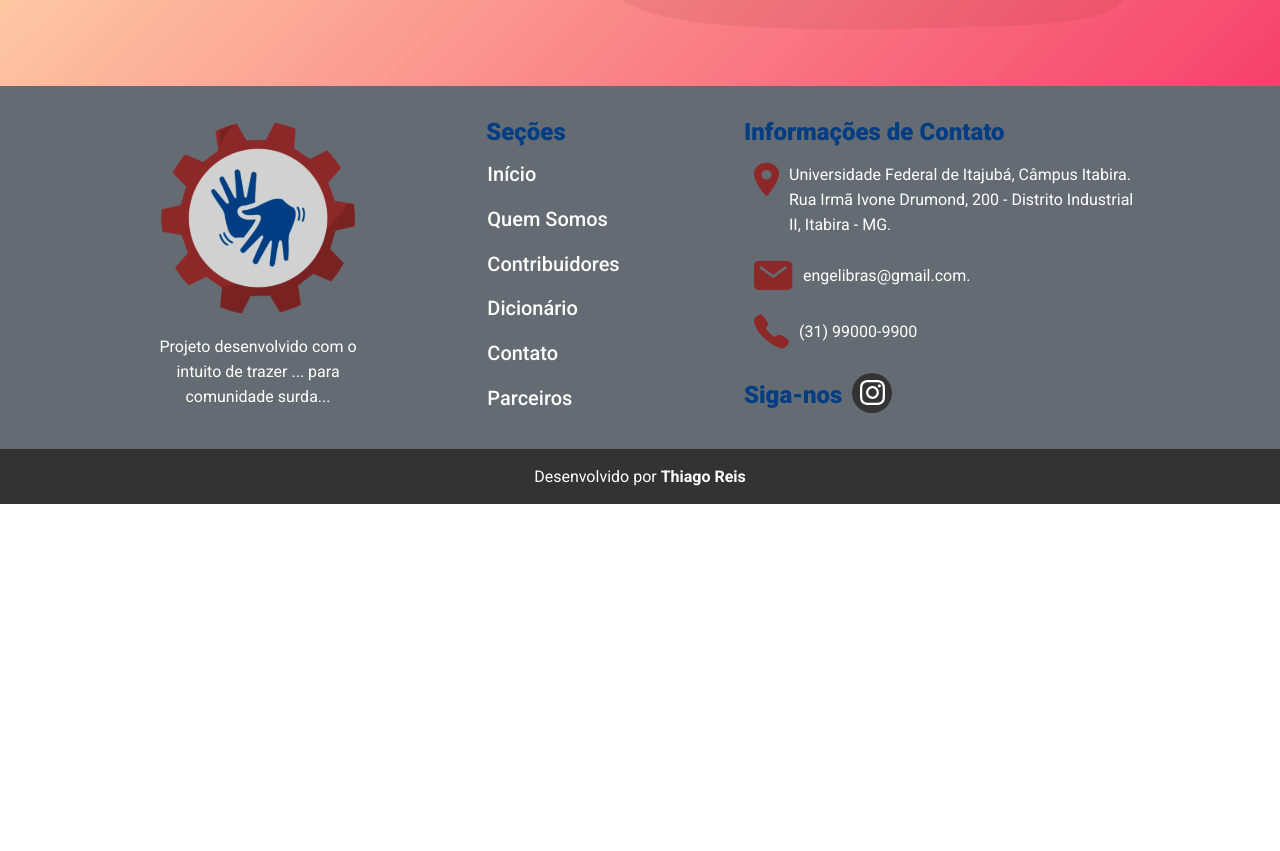
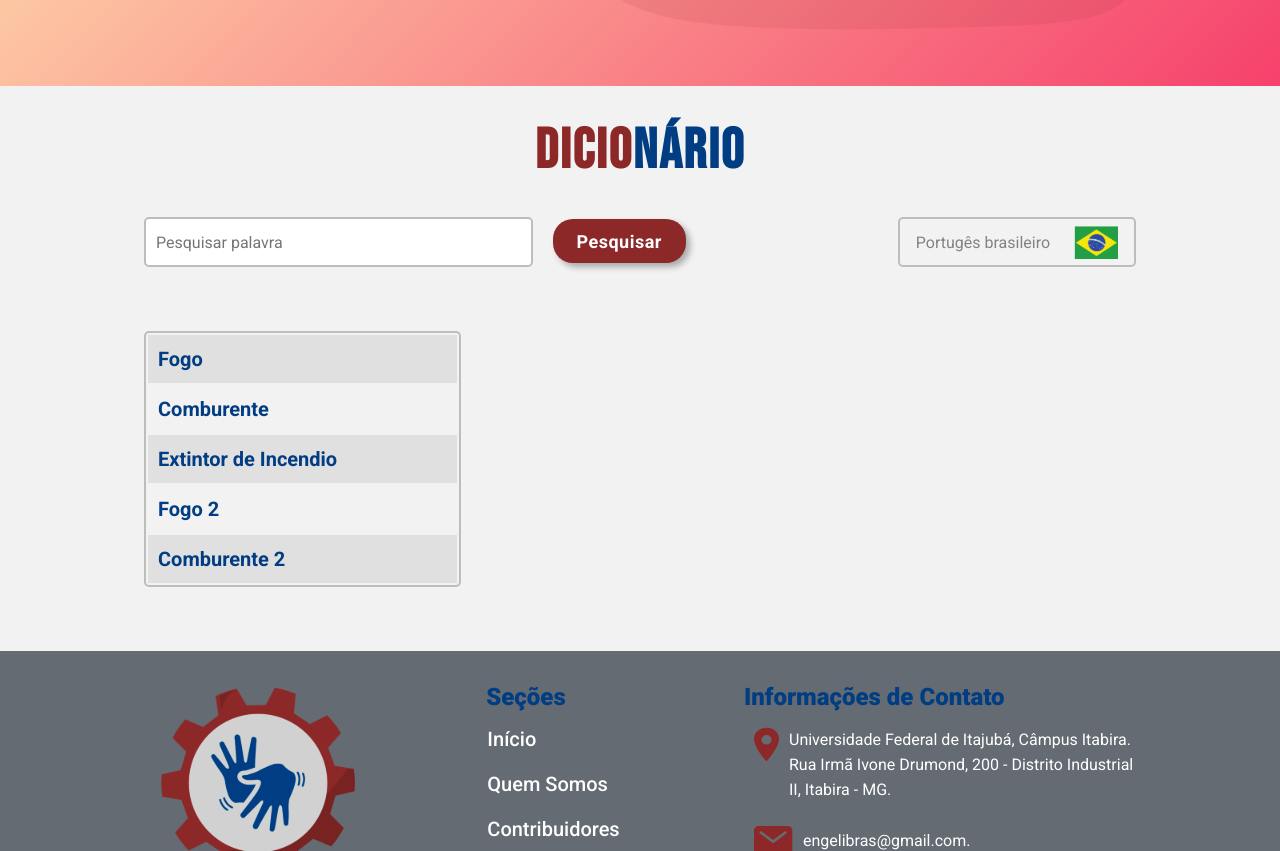
Before and after one commit to ThiagooKings/engelibras, a Next.js app: page /dicionario in a window 1280 px wide. Shown: the part 474-1325 px from the top of the page. Before the commit the page ends 978 px from the top, so only its background shows below. Built offline with nearby package versions, Linux system fonts and the light colour scheme.

Commit message:
Primeira parte da página do dicionario e começõe da construção da tabela

```diff
--- a/src/pages/dicionario.tsx
+++ b/src/pages/dicionario.tsx
@@ -27,13 +27,60 @@ export default function Dicionario() {
                             <img src="img/layout/imgbannerdicionario.svg" />
                         </div>
                     </div>
+                </section>
+                {/* Seção conteudo dicionario */}
+                <section className={`${styles.containerFluid} ${styles.sectionBox}`}>
+                    <h1>
+                        <span className={styles.redText}>Dicio</span>
+                        <span className={styles.blueText}>Nário</span>
+                    </h1>
+                    <div className={styles.container}>
+                        <div className={styles.buscaeIdioma}>
+                            <div className={styles.buscaPalavra}>
+                                <form action="" method="post">
+                                    <input className={styles.inputBusca} type="text" placeholder="Pesquisar palavra"></input>
+                                    <button>Pesquisar</button>
+                                </form>
+                            </div>
+                            <div className={styles.selectIdioma}>
+                                <li>
+                                    <span> Portugês brasileiro </span> <img src="icons/bandeirabr.svg" />
+                                </li>
+                            </div>
+                        </div>
+                        <div className={styles.listaeConteudo}>
+                            <div className={styles.listaPalavras}>
+                                <table>
+                                    <tr>
+                                        <td> Fogo </td>
+                                    </tr>
+                                    <tr>
+                                        <td> Comburente </td>
+                                    </tr>
+                                    <tr>
+                                        <td> Extintor de Incendio </td>
+                                    </tr>
+                                    <tr>
+                                        <td> Fogo 2</td>
+                                    </tr>
+                                    <tr>
+                                        <td> Comburente 2</td>
+                                    </tr>
+                                </table>
 
+                            </div>
+                            <div className={styles.palavraeSignificado}>
+
+
+                            </div>
+                        </div>
+                    </div>
                 </section>
             </main>
             {/* Seção do Rodape */}
             <section>
                 <Rodape />
             </section>
-        </div>
+        </div >
     );
 }
--- a/src/styles/globals.css
+++ b/src/styles/globals.css
@@ -1,10 +1,10 @@
-*{
+* {
     margin: 0;
     padding: 0;
     box-sizing: border-box;
 }
 
-:root{
+:root {
     --red: #8D2828;
     --blue: #003D82;
     --lightblue: #E2F0FF;
@@ -15,37 +15,43 @@
     --black: #000000;
     --gray4: #BDBDBD;
     --gray3: #838383;
+    --gray5: #E0E0E0;
 }
 
 @media(max-width: 1080px) {
-  html{
+    html {
         font-size: 93.75%;
     }
 }
 
 @media(max-width: 720px) {
-  html{
+    html {
         font-size: 87.5%;
     }
 }
 
-body{
+body {
     color: var(--back);
     font: 400 1rem 'Roboto', sans-serif;
 }
 
-body, input, button, a, p, textarea{
+body,
+input,
+button,
+a,
+p,
+textarea {
     font-family: 'Roboto', sans-serif;
 }
 
-h1{
+h1 {
     font-family: 'Bebas Neue', cursive;
     font-size: 3.5rem;
     letter-spacing: 2px;
     text-align: center;
 }
 
-h2{
+h2 {
     font-family: 'Roboto', sans-serif;
     font-weight: 700;
     font-size: 3.5rem;
@@ -54,19 +60,19 @@ h2{
     padding-bottom: 2rem;
 }
 
-h3{
+h3 {
     text-align: center;
     font-family: 'Roboto', sans-serif;
     font-weight: 300;
     font-size: 1.375rem;
 }
 
-ul{
+ul {
     list-style-type: none;
 }
 
-a{
-  color:inherit;
+a {
+    color: inherit;
     text-decoration: none;
 }
 
@@ -92,19 +98,17 @@ display: block;
     margin-bottom: 10px;
 }
 
-input{
+input {
     height: 50px;
-  width: 100%;
     font-size: 1rem;
     padding-left: 10px;
     padding-right: 10px;
     border-radius: 5px;
     border: solid var(--gray4) 2px;
     color: var(--gray3);
-  margin-bottom: 20px;
 }
 
-textarea{
+textarea {
     height: 150px;
     width: 100%;
     font-size: 1rem;
@@ -115,5 +119,32 @@ textarea{
     color: var(--gray3);
     margin-bottom: 1px;
     padding-top: 10px;
-  resize:none;
+    resize: none;
 }
+
+table {
+    width: 100%;
+    font-size: 1.25rem;
+    font-weight: 700;
+    color: var(--blue);
+    border: 2px solid var(--gray4);
+    border-radius: 5px;
+}
+
+td {
+    padding-right: 10px;
+    padding-left: 10px;
+    height: 3rem;
+}
+
+tr {
+    cursor: pointer;
+}
+
+tr:nth-child(even) {
+    background: var(--gray6);
+}
+
+tr:nth-child(odd) {
+    background: var(--gray5);
+}
--- a/src/styles/pages/Dicionario.module.css
+++ b/src/styles/pages/Dicionario.module.css
@@ -1,14 +1,20 @@
-.containerFluid{
+.containerFluid {
     width: 100%;
     margin: 0 auto;
 }
 
-  .sectionBanner{
+.container {
+    max-width: 992px;
+    margin: 0 auto;
+    gap: 2.5rem;
+}
+
+.sectionBanner {
     background: linear-gradient(135deg, #FFF6B7 0%, #F6416C 100%);
     height: 70vh;
 }
 
-  .conteudoBanner{
+.conteudoBanner {
     max-width: 992px;
     margin: 0 auto;
     gap: 1rem;
@@ -17,23 +23,79 @@
     height: 60vh;
 }
 
-    .textoBanner{
+.textoBanner {
     display: flex;
     flex-direction: column;
     justify-content: center;
 }
 
-    .textoBanner span{
+.textoBanner span {
     font-size: 1.25rem;
     padding-bottom: 1rem;
 }
 
-      .imagemBanner{
+.imagemBanner {
     display: flex;
     align-items: center;
 }
 
-      .imagemBanner img{
+.imagemBanner img {
     width: 550px;
     height: auto;
 }
+
+.sectionBox {
+    padding-top: 2rem;
+    padding-bottom: 4rem;
+    background: var(--gray6);
+}
+
+.sectionBox h1 {
+    padding-bottom: 2rem;
+}
+
+.redText {
+    color: var(--red);
+}
+
+.blueText {
+    color: var(--blue);
+}
+
+.buscaeIdioma {
+    display: grid;
+    gap: 2.5rem;
+    grid-template-columns: 1.4fr 1fr;
+    padding-bottom: 4rem;
+}
+
+.inputBusca {
+    margin-right: 20px;
+    width: 70%;
+}
+
+.selectIdioma {
+    display: flex;
+    justify-content: flex-end;
+}
+
+.selectIdioma li {
+    display: flex;
+    width: 60%;
+    border: 2px solid var(--gray4);
+    border-radius: 5px;
+    align-items: center;
+    justify-content: center;
+    column-gap: 1.5rem;
+}
+
+.selectIdioma li span {
+    font-size: 1rem;
+    color: var(--gray3);
+}
+
+.listaeConteudo {
+    display: grid;
+    grid-template-columns: 1fr 2fr;
+    gap: 2.5rem;
+}
--- a/src/styles/pages/Home.module.css
+++ b/src/styles/pages/Home.module.css
@@ -1,8 +1,14 @@
-.containerFluid{
+.inputPadrao {
+    width: 100%;
+    margin-bottom: 20px;
+}
+
+.containerFluid {
     width: 100%;
     margin: 0 auto;
 }
-.containerFlex{
+
+.containerFlex {
     display: flex;
     flex-direction: row;
     align-items: center;
@@ -10,18 +16,18 @@ flex-wrap: wrap;
     justify-content: center;
 }
 
-.container{
+.container {
     max-width: 992px;
     margin: 0 auto;
     gap: 2.5rem;
 }
 
-.sectionBanner{
+.sectionBanner {
     background: linear-gradient(135deg, #99EFF2 0%, #5151E5 100%);
     height: 70vh;
 }
 
-.conteudoBanner{
+.conteudoBanner {
     max-width: 992px;
     margin: 0 auto;
     gap: 1rem;
@@ -30,75 +36,74 @@ grid-template-columns: 1fr 1fr;
     height: 60vh;
 }
 
-.textoBanner{
+.textoBanner {
     display: flex;
     flex-direction: column;
     justify-content: center;
 }
 
-.textoBanner span{
+.textoBanner span {
     font-size: 1.25rem;
     padding-bottom: 1rem;
 }
 
-.imagemBanner{
+.imagemBanner {
     display: flex;
     align-items: center;
 }
 
-.imagemBanner img{
+.imagemBanner img {
     width: 550px;
     height: auto;
 }
 
-.containerDic{
+.containerDic {
     display: grid;
     grid-template-columns: 3fr 1fr;
     align-items: center;
 }
 
-.containerQS{
+.containerQS {
     display: grid;
     grid-template-columns: 1fr 3fr;
     align-items: center;
 }
 
-.redText{
+.redText {
     color: var(--red);
 }
 
-.blueText{
+.blueText {
     color: var(--blue);
 }
 
-.sectionBox{
+.sectionBox {
     padding-top: 2rem;
     padding-bottom: 4rem;
     background: var(--lightblue);
 }
 
 .sectionBox h1 {
-  padding-bottom:2rem ;
+    padding-bottom: 2rem;
 }
 
-.textBox{
+.textBox {
     text-align: justify;
     align-items: center;
     line-height: 1.875rem;
-
 }
 
-.sectionContribuidores{
+.sectionContribuidores {
     padding-top: 2rem;
     padding-bottom: 4rem;
     background: linear-gradient(135deg, #72EDF2 0%, #5151E5 100%);
 }
 
-.sectionContribuidores h3{
-  padding-bottom:2rem;
+.sectionContribuidores h3 {
+    padding-bottom: 2rem;
 }
 
-.boxContribuuidores{
+.boxContribuuidores {
     background-color: var(--graycard);
     border-radius: 20px;
     width: 270px;
@@ -107,11 +112,12 @@ line-height: 1.875rem;
     box-shadow: 4px 4px 6px rgba(0, 0, 0, .3);
 }
 
-.imgContribuidores, .nomeContribuidor{
+.imgContribuidores,
+.nomeContribuidor {
     text-align: center;
 }
 
-.imgContribuidores img{
+.imgContribuidores img {
     max-width: 150px;
     height: auto;
     border-radius: 320px;
@@ -119,30 +125,30 @@ line-height: 1.875rem;
     margin-bottom: 0.5rem;
 }
 
-.nomeContribuidor span{
+.nomeContribuidor span {
     font-family: 'Oswald', sans-serif;
     font-size: 1.375rem;
     color: var(--white);
 }
 
-.funcaonoProjeto{
+.funcaonoProjeto {
     text-align: center;
     padding: 0.5rem 0 0.5rem 0;
 }
 
-.funcaonoProjeto span{
+.funcaonoProjeto span {
     text-transform: uppercase;
     font-family: 'Open Sans', sans-serif;
     font-size: 1rem;
     color: var(--red);
 }
 
-.depoimentoContribuidor{
+.depoimentoContribuidor {
     text-align: justify;
     padding: 0 1rem;
 }
 
-.depoimentoContribuidor p{
+.depoimentoContribuidor p {
     font-weight: 300;
     color: var(--white);
     font-style: italic;
@@ -150,7 +156,7 @@ padding: 0 1rem;
     line-height: 1.5rem;
 }
 
-.iconesSociais{
+.iconesSociais {
     display: flex;
     align-items: center;
     justify-content: center;
@@ -159,65 +165,69 @@ padding: 0 1rem;
     column-gap: 15px;
 }
 
-.contatoBox{
+.contatoBox {
     padding-top: 2rem;
     padding-bottom: 4rem;
     background: var(--gray6);
 }
 
-.containerForm{
+.containerForm {
     display: grid;
     grid-template-columns: 1fr 1fr;
 }
-.inputsBox{
+
+.inputsBox {
     display: flex;
     flex-direction: column;
 }
 
-.inputsBox label:first-child{
+.inputsBox label:first-child {
     padding-top: 3rem;
 }
 
-.inputsBox span{
+.inputsBox span {
     display: block;
     font-size: 0.75rem;
     font-weight: 500;
     margin-bottom: 20px;
 }
 
-.enderecoBox{
+.enderecoBox {
     display: flex;
     flex-direction: column;
     padding-left: 4rem;
 }
 
-.enderecoBox span:first-child{
+.enderecoBox span:first-child {
     padding-top: 3rem;
     color: var(--red);
     font-size: 1.375rem;
     font-weight: 700;
     padding-bottom: 1rem;
+}
 
-}
-.itemEndereco{
+.itemEndereco {
     display: flex;
     flex-direction: row;
     align-items: flex-start;
     padding-bottom: 2rem;
 }
 
-.itemEmail, .itemContato{
+.itemEmail,
+.itemContato {
     display: flex;
     flex-direction: row;
     align-items: center;
     padding-bottom: 2rem;
 }
 
-.itemEmail img, .itemContato img, .itemEndereco img{
+.itemEmail img,
+.itemContato img,
+.itemEndereco img {
     padding-left: 10px;
     padding-right: 10px;
 }
 
-.textEndereco{
+.textEndereco {
     line-height: 1.7rem;
 }
```
Also changed, not shown: public/icons/bandeirabr.svg (added). Lines whose indentation alone changed are shown as unchanged.
